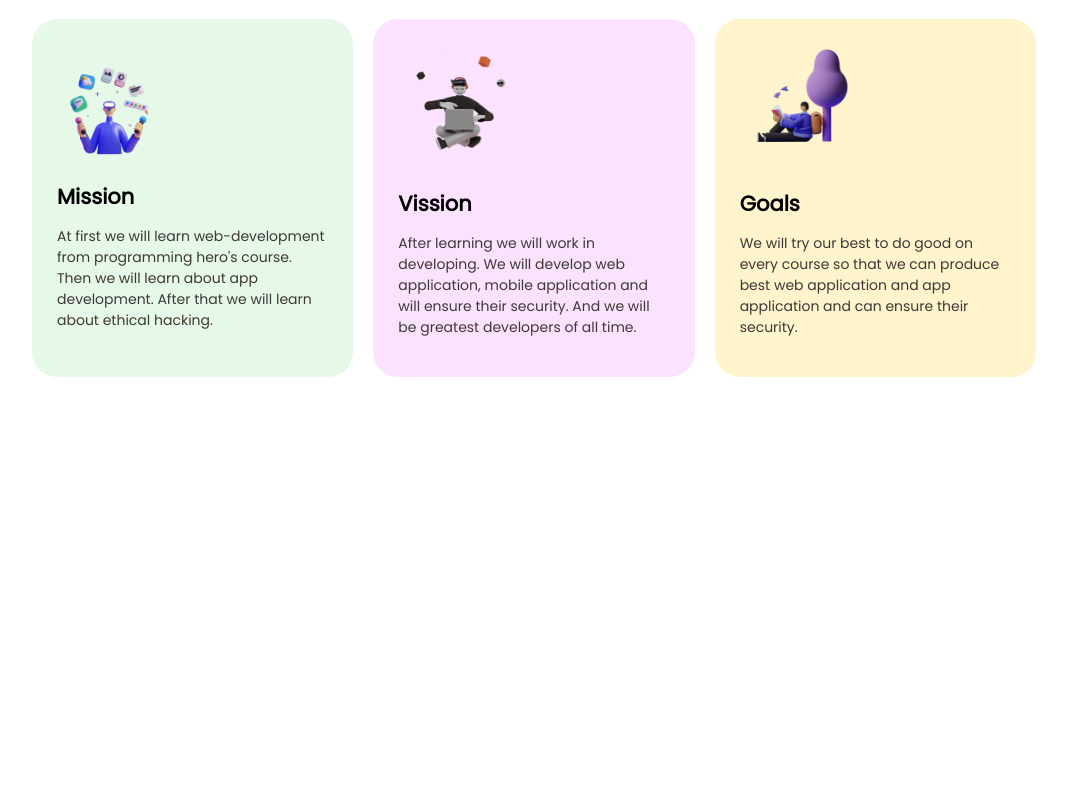
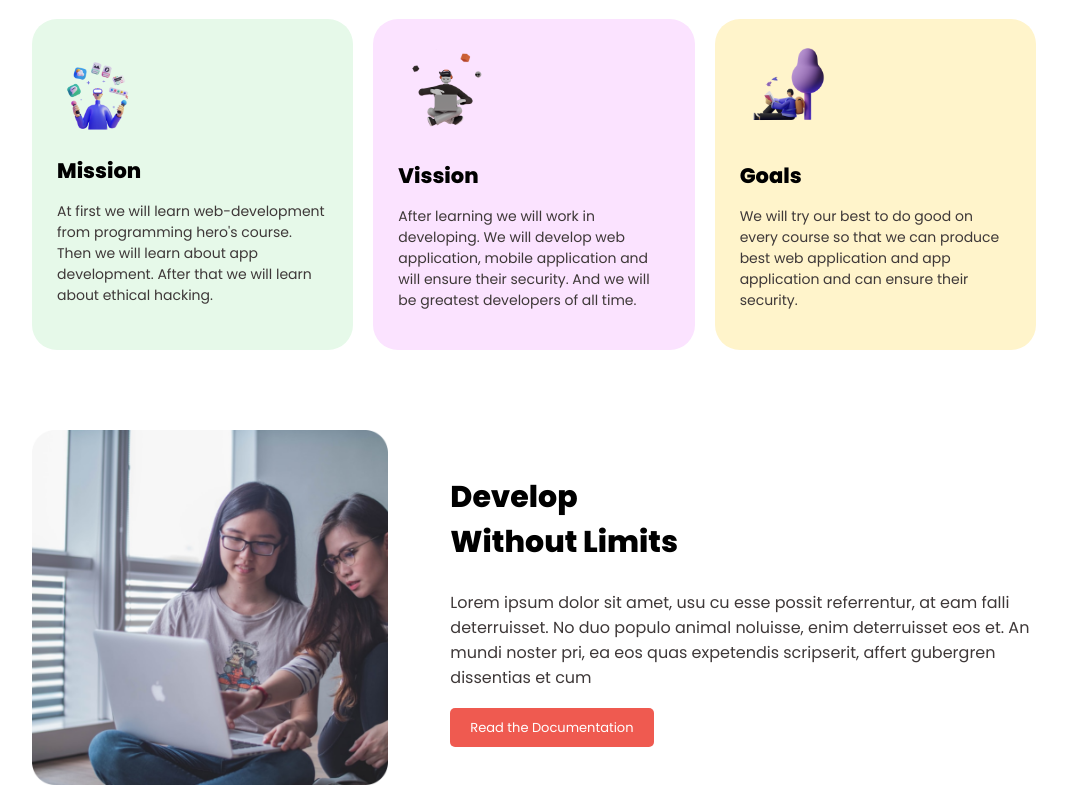
Before and after one commit to Ferdusmiah/my-mission-2022, a plain HTML site: page index.html in a window 1280 px wide. Shown: the part 637-1437 px from the top of the page, without its empty margins (106-1173 px from the left). Before the commit the page ends 1022 px from the top, so only its background shows below. Drawn offline with Linux system fonts and the light colour scheme; a web font is replaced by a local one.

Commit message:
girl-written added

```diff
--- a/index.html
+++ b/index.html
@@ -6,6 +6,11 @@
     <meta http-equiv="X-UA-Compatible" content="IE=edge">
     <meta name="viewport" content="width=device-width, initial-scale=1.0">
     <title>My Mission In 2022</title>
+    <link rel="preconnect" href="https://fonts.googleapis.com">
+    <link rel="preconnect" href="https://fonts.gstatic.com" crossorigin>
+    <link
+        href="https://fonts.googleapis.com/css2?family=Allerta&family=Palanquin+Dark:wght@400;600;700&family=Poppins:ital,wght@0,400;0,600;0,800;1,600&family=Secular+One&display=swap"
+        rel="stylesheet">
     <link rel="preconnect" href="https://fonts.googleapis.com">
     <link rel="preconnect" href="https://fonts.gstatic.com" crossorigin>
     <link href="https://fonts.googleapis.com/css2?family=Poppins&display=swap" rel="stylesheet">
@@ -43,7 +48,6 @@
                     hacking.</p>
             </div>
             <div id="vission-on" class="m-v-g-2022">
-
                 <img src="illustrators/illustrator-2.png" alt="">
                 <h1 class="h-group-1">Vission</h1>
                 <p class="p-group-3">After learning we will work in developing. We will develop web application, mobile
@@ -57,7 +61,21 @@
             </div>
         </div>
     </section>
+    <section id="develop-limits">
+        <div id="girls-group">
 
+            <img class="girls-group" src="pictures/coding.png" alt="a picture of two girls with a laptop">
+        </div>
+        <div id="girls-written">
+            <h1 class="develop-text"> Develop<br>Without Limits</br>
+            </h1>
+            <p class="p-group-4">Lorem ipsum dolor sit amet, usu cu esse possit referrentur, at eam falli
+                deterruisset. No duo populo animal noluisse, enim deterruisset eos et. An
+                mundi noster pri, ea eos quas expetendis scripserit, affert gubergren
+                dissentias et cum</p>
+            <a class="link-group-2" target="_blank" href="https://www.google.com/">Read the Documentation</a>
+        </div>
+    </section>
 </body>
 
 </html>
--- a/style.css
+++ b/style.css
@@ -28,6 +28,10 @@ font-family: 'Poppins', sans-serif;
     font-size: 14px;
     color: #3E3838;
 }
+.p-group-4{
+    color: #3E3838;
+    padding-bottom: 8px;
+}
 .yellow-group{
     color:   #FEA85c;
 }
@@ -43,7 +47,7 @@ font-family: 'Poppins', sans-serif;
     width: 100%;
 }
 .link-group{
-    font-size: 14px;
+    font-size: 13px;
     text-decoration: none;
     color: white;
     padding: 10px 30px;
@@ -68,7 +72,7 @@ font-family: 'Poppins', sans-serif;
     width: 33.4%;
 }
 .m-v-g-2022 img{
-    width: 45%;
+    width: 35%;
 }
 #mission-on{
     background-color: #E6F9E9;
@@ -87,3 +91,31 @@ font-family: 'Poppins', sans-serif;
         padding: 25px 25px 25px;
         border-radius: 25px;
     }
+    #develop-limits{
+        display: flex;
+        margin-left: 130px;
+        margin-right: 130px;
+        margin-top: 80px;
+    }
+    #girls-group{
+        width: 50%;
+    }
+    #girls-written{
+        width: 70%;
+        padding-top: 20px;
+    }
+    #girls-group img{
+        width: 85%;
+    }
+    .develop-text{
+        font-size: 30px;
+        font-family: 'Poppins', sans-serif;
+    }
+.link-group-2{
+    font-size: 13px;
+    text-decoration: none;
+    color: white;
+    padding: 10px 20px;
+    border-radius: 5px;
+    background-image: linear-gradient(#EF5A50, #EF5A50)
+}
```
